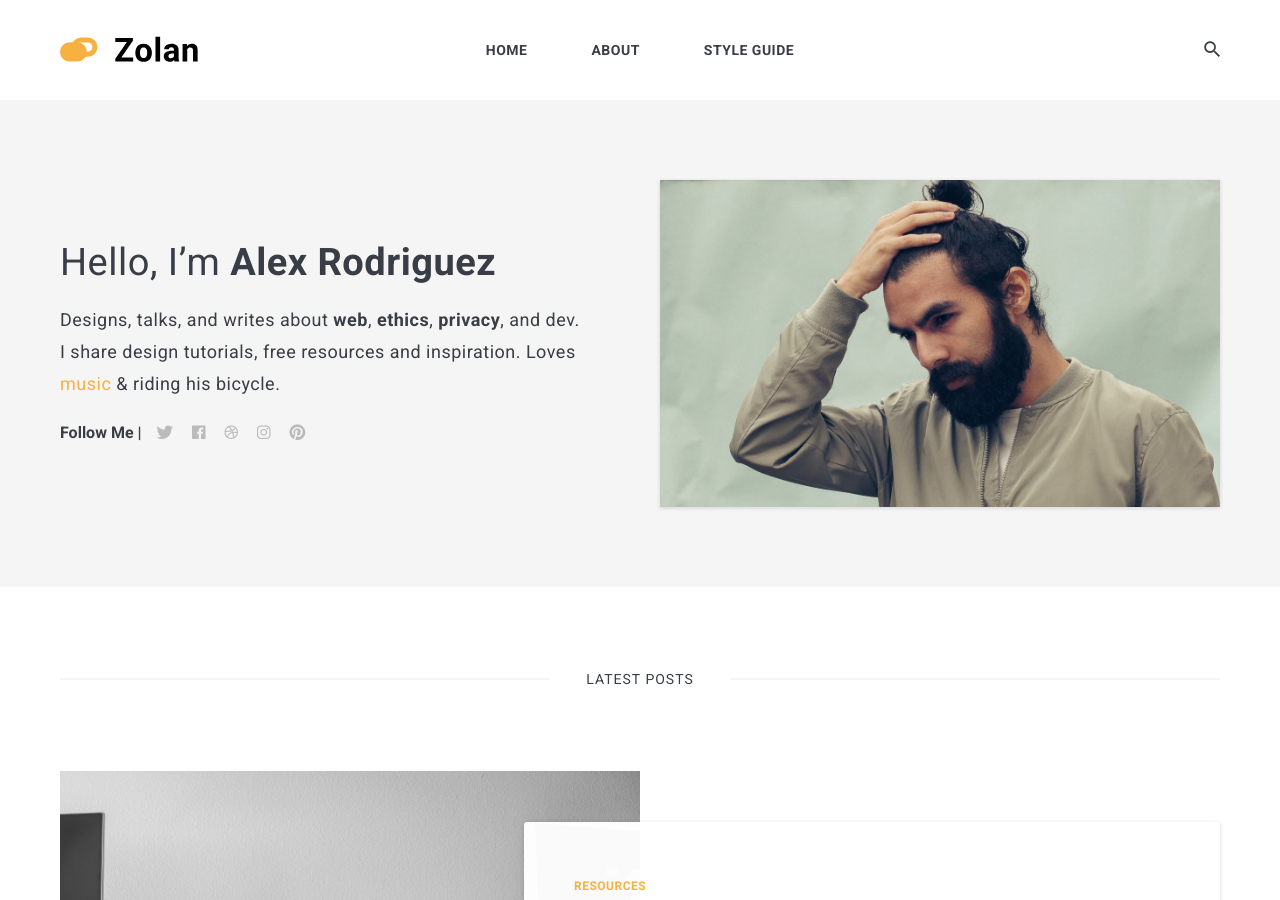
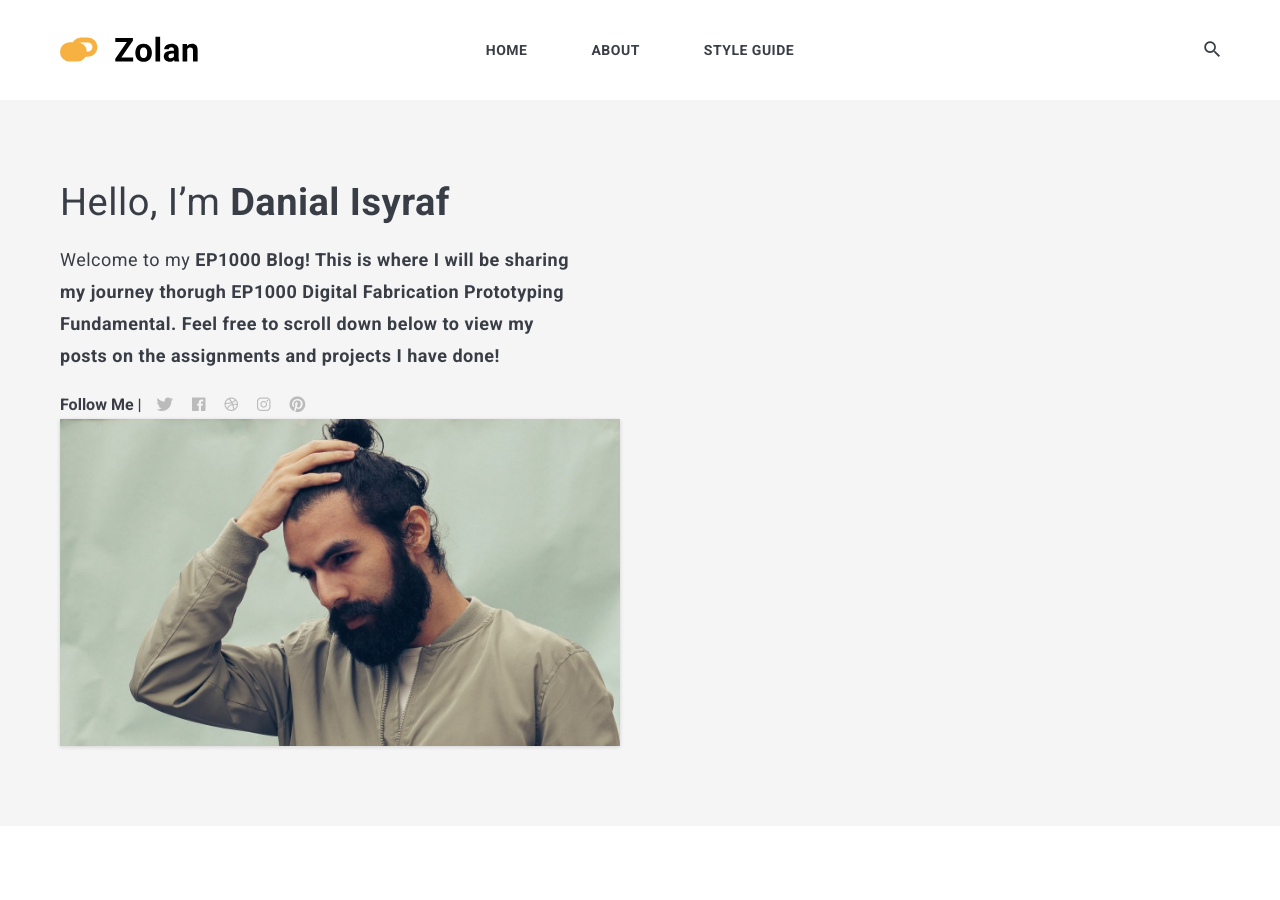
Before and after one commit to disyraf/jekylltest, a Jekyll site: the page built from index.html, in a window 1280 px wide and 900 px high. Built offline with Jekyll 4.4.1, drawn with Linux system fonts in a browser that asks for light colours; nearby versions of some CDN libraries; the list of posts is cut into pages by our own code.

Commit message:
Update settings.yml

```diff
--- a/_data/settings.yml
+++ b/_data/settings.yml
@@ -1,18 +1,17 @@
 #-------------------------------
 # General Site Settings
-title: Zolan
+title: EP1000 BLog
 logo: logo.svg # You can add own logo.
-description: Zolan is modern minimal theme for Jekyll
+description: This is my blog that I am using to share my journey through EP1000 with the use of Zolan, modern minimal theme for Jekyll
 
 
 #-------------------------------
 # Author Settings
 author:
-  name: Alex Rodriguez
+  name: Danial Isyraf
   image: 01.jpg
-  say-hello: Hello, I’m <strong>Alex Rodriguez</strong>
-  bio: Designs, talks, and writes about <strong>web</strong>, <strong>ethics</strong>, <strong>privacy</strong>, and dev. I share design tutorials, free resources and inspiration. Loves <a href="#">music</a> & riding his bicycle.
-
+  say-hello: Hello, I’m <strong>Danial Isyraf</strong>
+  bio: Welcome to my <strong>EP1000 Blog<strong>! This is where I will be sharing my journey thorugh EP1000 <strong>Digital Fabrication Prototyping Fundamental.<strong> Feel free to scroll down below to view my posts on the assignments and projects I have done!
 
 #-------------------------------
 # Contact links
@@ -30,8 +29,8 @@ disqus-identifier: mr-brown # add your shortname for Disqus Comment. For example
 
 #-------------------------------
 # Instagram Feed
-instafeed: # To enable the instafeed, use the value true. To turn off use the value false.
-instagram-profile: artemsheludko_ # Add instagram username
+instafeed: false # To enable the instafeed, use the value true. To turn off use the value false.
+instagram-profile: # Add instagram username
 
 
 #-------------------------------
```
